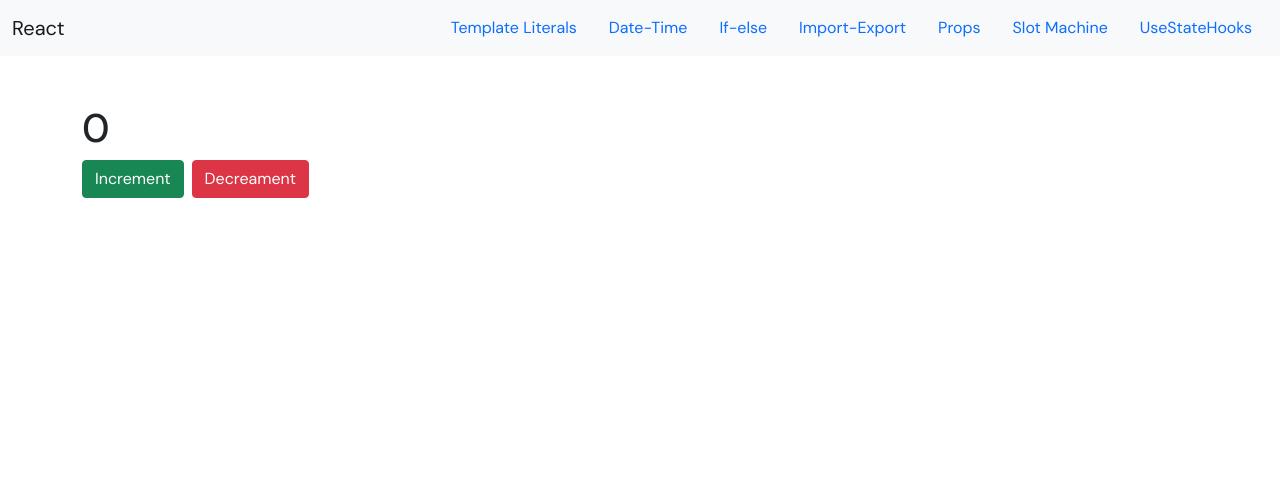
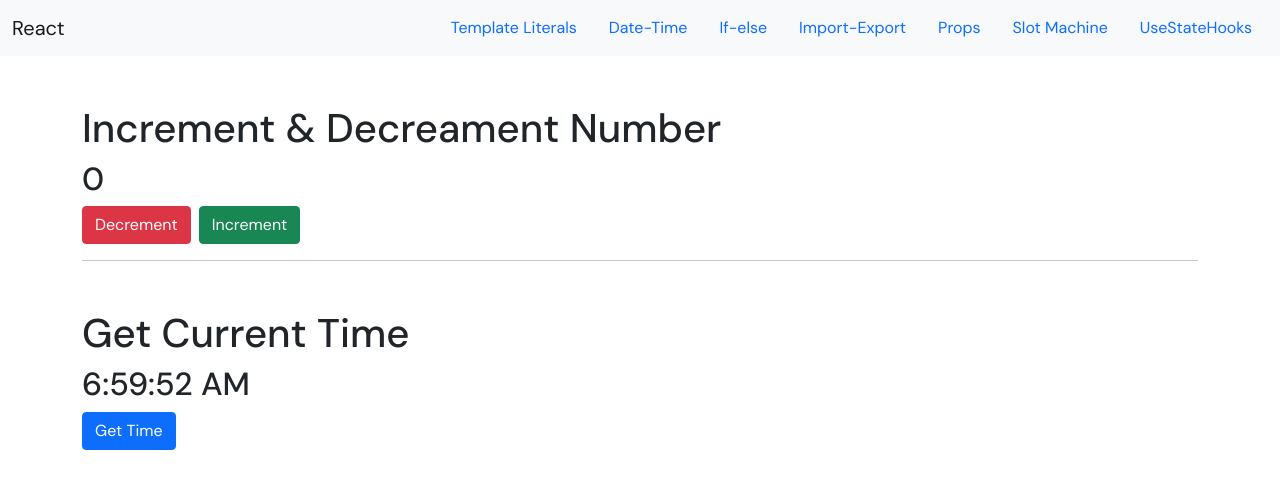
Before and after one commit to shraddha6029/Startup-React, a React (Create React App) app: page /components/use-state in a window 1280 px wide. Shown: the top 488 px of the page. Built offline with nearby package versions, Linux system fonts and the light colour scheme.

Commit message:
Get Time

```diff
--- a/src/components/UseStateHooks.js
+++ b/src/components/UseStateHooks.js
@@ -12,14 +12,33 @@ const UseStateHooks = () => {
     setCount(count - 1);
   };
 
+  // 2
+  let currTime = new Date().toLocaleTimeString();
+
+  const [curDate, setCurDate] = useState(currTime);
+
+  const GetCurrentTime = () => {
+    let currTime = new Date().toLocaleTimeString();
+    setCurDate(currTime);
+  };
+
   return (
     <Container className="mt-5">
-      <h1>{count}</h1>
-      <Button color="success" className="me-2" onClick={Increase}>
+      <h1>Increment & Decreament Number</h1>
+      <h2>{count}</h2>
+
+      <Button color="danger" className="me-2" onClick={Decrease}>
+        Decrement
+      </Button>
+      <Button color="success" onClick={Increase}>
         Increment
       </Button>
-      <Button color="danger" onClick={Decrease}>
-        Decreament
+      <hr />
+      {/* time example */}
+      <h1 className="mt-5">Get Current Time</h1>
+      <h2>{curDate}</h2>
+      <Button color="primary" onClick={GetCurrentTime}>
+        Get Time
       </Button>
     </Container>
   );
```
